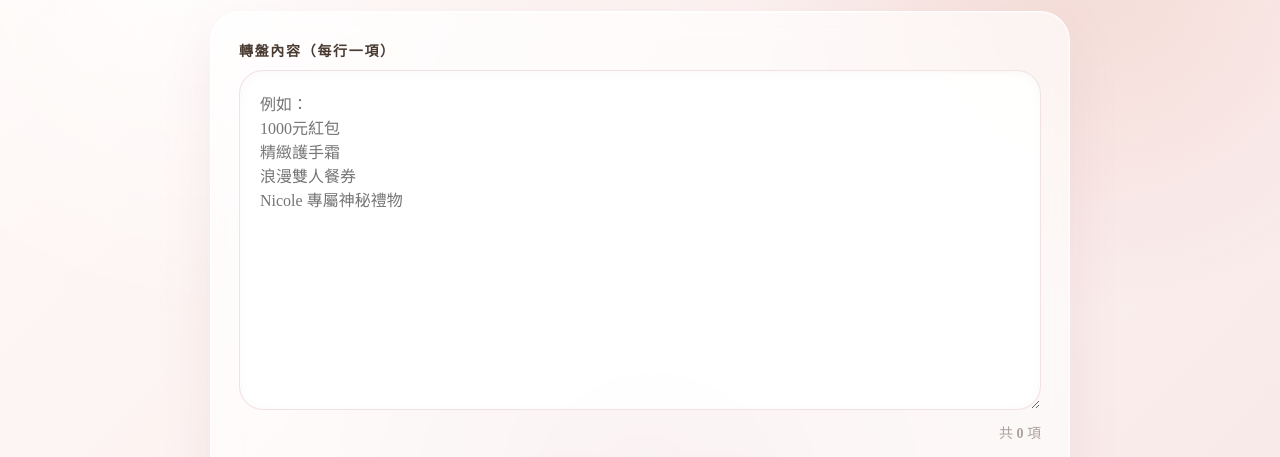
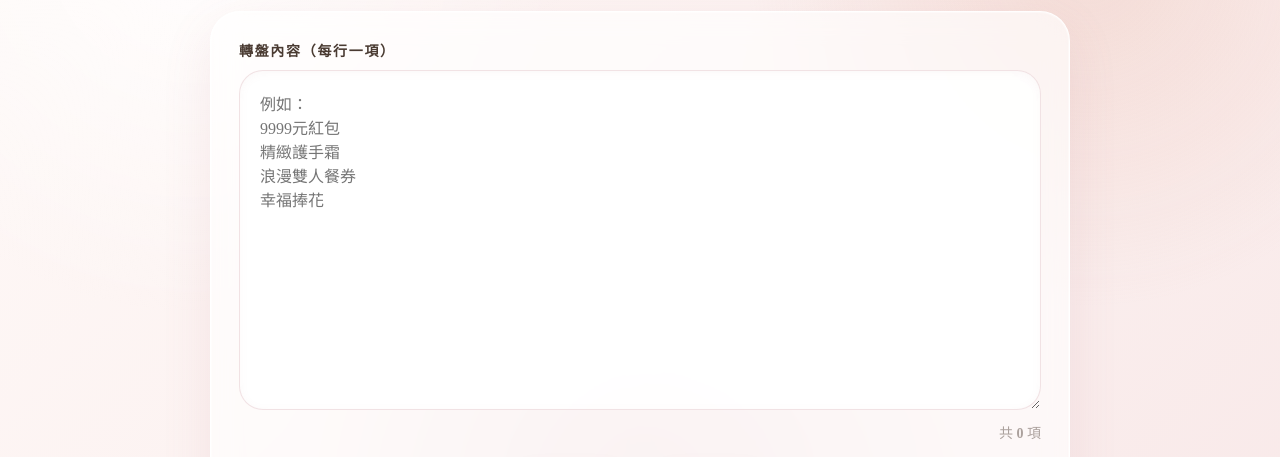
Before and after one commit to JoeChang28/Wheel, a plain HTML site: page index.html in a window 1280 px wide. Shown: the part 198-655 px from the top of the page. Drawn offline with Linux system fonts and the light colour scheme.

Commit message:
Update index.html

```diff
--- a/index.html
+++ b/index.html
@@ -690,10 +690,10 @@ body.is-wheel-screen .bottom-tools{
       <div class="glass setup-box">
         <div class="label">轉盤內容（每行一項）</div>
         <textarea id="wheel-data" class="textarea" placeholder="例如：
-1000元紅包
+9999元紅包
 精緻護手霜
 浪漫雙人餐券
-Nicole 專屬神秘禮物"></textarea>
+幸福捧花"></textarea>
         <div class="count">共 <strong id="item-count">0</strong> 項</div>
 
         <div class="button-row">
```
